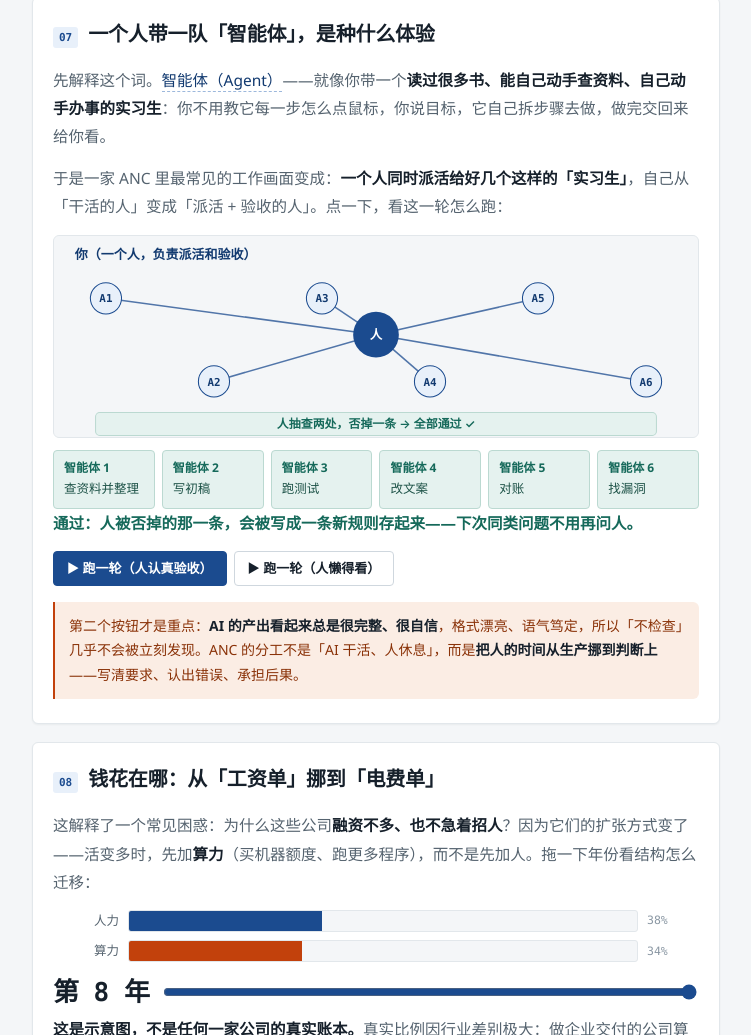
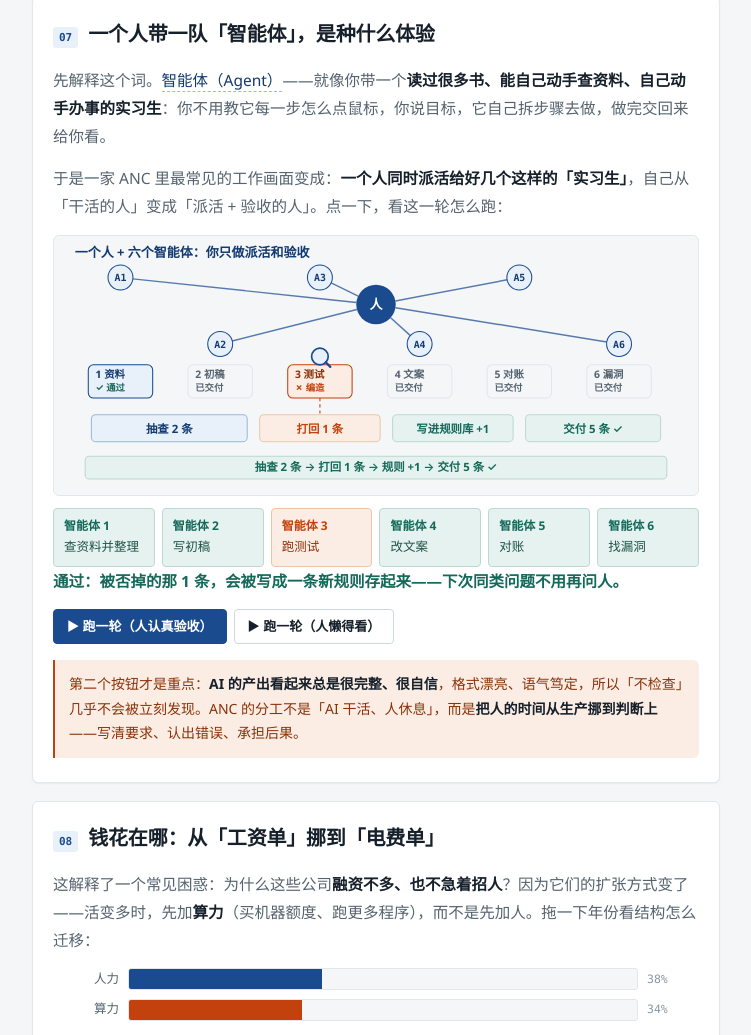
Before and after one commit to liomoremix/ai-daily, a plain HTML site: page d/2026-11-03/index.html in a window 1280 px wide. Shown: the part 5547-6582 px from the top of the page, without its empty margins (264-1015 px from the left). Drawn offline with Linux system fonts and the light colour scheme.

Commit message:
docs: AI 每日一识 2026-11-03

```diff
--- a/d/2026-11-03/index.html
+++ b/d/2026-11-03/index.html
@@ -403,7 +403,7 @@ footer li{margin-bottom:5px;word-break:break-all}
   <p class="rv">先解释这个词。<span class="term" data-explained>智能体（Agent）</span>——就像你带一个<b>读过很多书、能自己动手查资料、自己动手办事的实习生</b>：你不用教它每一步怎么点鼠标，你说目标，它自己拆步骤去做，做完交回来给你看。</p>
   <p class="rv">于是一家 ANC 里最常见的工作画面变成：<b>一个人同时派活给好几个这样的「实习生」</b>，自己从「干活的人」变成「派活 + 验收的人」。点一下，看这一轮怎么跑：</p>
   <div class="team rv">
-    <svg class="stage" id="team" viewBox="0 0 620 194" role="img" aria-label="一个人给六个智能体派活，产出回流后由人验收"></svg>
+    <svg class="stage" id="team" viewBox="0 0 620 250" role="img" aria-label="一个人给六个智能体派活：认真验收会抽查并打回错误的一条，懒得看则把六条含错误的产出一起交付"></svg>
     <div class="flow" id="jobs"></div>
     <p class="verdict" id="verdict">按「跑一轮」开始。</p>
     <div class="btnrow">
@@ -997,57 +997,152 @@ if(RM){ $('#hero').classList.add('in'); } else { requestAnimationFrame(function(
   var host=$('#team'), jobs=$('#jobs'), verdict=$('#verdict');
   if(!host) return;
   var TASKS=['查资料并整理','写初稿','跑测试','改文案','对账','找漏洞'];
+  var SHORT=['资料','初稿','测试','文案','对账','漏洞'];
+  var AX=[64,160,256,352,448,544], AY=[40,104,40,104,40,104];
+  var HX=310, HY=66, CW=62, CH=32, CY=124, BAD=2;
   jobs.innerHTML=TASKS.map(function(t,i){
     return '<span class="job" data-i="'+i+'"><b>智能体 '+(i+1)+'</b><span>'+t+'</span></span>';
   }).join('');
+
+  var CHIP=[{x:36,w:150},{x:198,w:116},{x:326,w:116},{x:454,w:130}];
+  var STY={
+    dim:['#F4F6F8','#E2E7EB','#8A97A3'],
+    info:['#E8F0FA','#9BB8DC','#123A70'],
+    hot:['#FBEDE4','#EBC6AE','#C2410C'],
+    good:['#E5F2EF','#BBD9D1','#15695A']
+  };
+  function chip(i,label,state){
+    var c=CHIP[i], st=STY[state];
+    return rect(c.x,172,c.w,26,st[0],4,'stroke="'+st[1]+'"')+
+      txt(c.x+c.w/2,189.5,label,11,st[2],'middle','600');
+  }
+  function lens(x,y,hot){
+    var col=hot?'#C2410C':'#1B4B8F', fill=hot?'#FBEDE4':'#E8F0FA';
+    var g=circ(x,y,8,fill,'stroke="'+col+'" stroke-width="1.6"');
+    g+=line(x+5.6,y+5.6,x+10,y+10,col,2.2,'stroke-linecap="round"');
+    if(hot) g+=txt(x,y+3.2,'×',9.5,col,'middle','700');
+    return g;
+  }
+
   function frame(p,lazy){
-    var s=txt(20,22,'你（一个人，负责派活和验收）',12.5,'#123A70','start','650');
-    var px=310, py=95;
-    for(var i=0;i<6;i++){
-      var ang=Math.PI*(0.15+ i*0.28);
-      var x=px+Math.cos(ang)*230*(i%2?-1:1)*(i<3?0.75:1);
-      x=px+(i-2.5)*104;
-      var y=i%2?140:60;
-      var on=p> (i+1)/9;
-      s+=line(px,py,x,y,on?'#1B4B8F':'#E2E7EB',1.5,'opacity="'+(on?0.75:0.4)+'"');
-      s+=circ(x,y,15,on?'#E8F0FA':'#F4F6F8','stroke="'+(on?'#1B4B8F':'#CFD7DE')+'"');
-      s+=txt(x,y+4,'A'+(i+1),10.5,on?'#123A70':'#8A97A3','middle','700','var(--mono)');
+    var s=txt(20,20,'一个人 + 六个智能体：你只做派活和验收',12.5,'#123A70','start','650');
+    var i,x,y,on;
+
+    /* 派活：连线从人这里长到六个智能体 */
+    for(i=0;i<6;i++){
+      x=AX[i]; y=AY[i];
+      var dx=x-HX, dy=y-HY, len=Math.sqrt(dx*dx+dy*dy), ux=dx/len, uy=dy/len;
+      on=ease(clamp(p,0.03+i*0.016,0.13+i*0.016));
+      var sx=HX+ux*19, sy=HY+uy*19;
+      s+=line(sx,sy,lerp(sx,x-ux*12,on),lerp(sy,y-uy*12,on),'#1B4B8F',1.4,'opacity="'+(0.22+0.5*on)+'"');
+      s+=circ(x,y,12,on>0.6?'#E8F0FA':'#F4F6F8','stroke="'+(on>0.6?'#1B4B8F':'#CFD7DE')+'"');
+      s+=txt(x,y+3.6,'A'+(i+1),9.5,on>0.6?'#123A70':'#8A97A3','middle','700','mono');
     }
-    s+=circ(px,py,22,'#1B4B8F'); s+=txt(px,py+4.5,'人',12,'#fff','middle','700');
-    var tk=clamp(p,0.15,0.75);
-    var tx=lerp(px,562,tk), ty=lerp(py,200,tk);
-    if(p>0.12&&p<0.8) s+=circ(tx,ty,4.5,'#C2410C');
-    s+=rect(40,170,540,22,p>0.8?(lazy?'#FBEDE4':'#E5F2EF'):'#F4F6F8',4,'stroke="'+(p>0.8?(lazy?'#EBC6AE':'#BBD9D1'):'#E2E7EB')+'"');
-    s+=txt(310,185,p<=0.12?'等你派活':(p<0.8?'六个智能体同时在跑，产出正往回流…':(lazy?'人没看 → 一处编造直接发出去了 ✗':'人抽查两处，否掉一条 → 全部通过 ✓')),
-      11.5,p>0.8?(lazy?'#C2410C':'#15695A'):'#8A97A3','middle','600');
+    s+=circ(HX,HY,19,'#1B4B8F')+txt(HX,HY+4.6,'人',12.5,'#fff','middle','700');
+
+    /* 产出回流：六张卡依次出现；第 3 张是要命的测试结果 */
+    var seen1=!lazy&&p>=0.585;
+    for(i=0;i<6;i++){
+      var t=ease(clamp(p,0.16+i*0.05,0.27+i*0.05));
+      if(t<=0.01) continue;
+      var isBad=i===BAD&&(lazy?p>=0.86:p>=0.675);
+      var isSeen=i===0&&seen1;
+      var fill='#F4F6F8', bd='#E2E7EB', ink='#55636F', sc='#8A97A3', st='';
+      if(isBad){ fill='#FBEDE4'; bd='#C2410C'; ink='#8A3208'; sc='#C2410C'; st='✗ 编造'; }
+      else if(isSeen){ fill='#E8F0FA'; bd='#1B4B8F'; ink='#123A70'; sc='#15695A'; st='✓ 通过'; }
+      else if(p>=0.86){ st='已交付'; sc='#55636F'; }
+      var cx=AX[i]-CW/2;
+      s+='<g opacity="'+t.toFixed(2)+'" transform="translate(0 '+(1-t)*7+')">'+
+        rect(cx,CY,CW,CH,fill,5,'stroke="'+bd+'"')+
+        txt(cx+7,CY+12.5,(i+1)+' '+SHORT[i],10,ink,'start','600')+
+        (st?txt(cx+7,CY+25.5,st,9,sc,'start','650'):'')+
+      '</g>';
+    }
+
+    /* 认真验收：放大镜停在要看的卡片上，虚线框标出正在看哪一条 */
+    if(!lazy&&p>=0.54&&p<0.86){
+      var ti=p<0.64?0:2;
+      s+=rect(AX[ti]-CW/2-4,CY-4,CW+8,CH+8,'none',7,
+        'stroke="'+(ti===2&&p>=0.675?'#C2410C':'#1B4B8F')+'" stroke-width="1.2" stroke-dasharray="4 3" opacity="0.8"');
+    }
+    var lx=HX, ly=104;
+    if(!lazy&&p>=0.54){
+      if(p<0.585){ var a=ease(clamp(p,0.54,0.585)); lx=lerp(HX,AX[0],a); ly=lerp(104,116,a); }
+      else if(p<0.64){ lx=AX[0]; ly=116; }
+      else { var b=ease(clamp(p,0.64,0.695)); lx=lerp(AX[0],AX[2],b); ly=116; }
+    }
+    s+=lens(lx,ly,lazy&&p>=0.54);
+    if(lazy&&p>=0.54){
+      s+=rect(241,96,58,16,'#FBEDE4',8,'stroke="#EBC6AE"');
+      s+=txt(270,107.5,'跳过验收',9.5,'#C2410C','middle','700');
+    }
+
+    /* 打回的那一条落到下面的处理位 */
+    if(!lazy&&p>=0.675) s+=line(AX[2],CY+CH,AX[2],172,'#C2410C',1.4,'stroke-dasharray="3 3" opacity="0.75"');
+
+    if(!lazy){
+      var c1;
+      if(p<0.54) c1=['抽查 0 条','dim'];
+      else if(p<0.64) c1=['正在抽查第 1 条','info'];
+      else if(p<0.695) c1=['正在抽查第 3 条','info'];
+      else c1=['抽查 2 条','info'];
+      s+=chip(0,c1[0],c1[1])+
+        chip(1,p>=0.675?'打回 1 条':'打回 0 条',p>=0.675?'hot':'dim')+
+        chip(2,p>=0.72?'写进规则库 +1':'规则库 +0',p>=0.72?'good':'dim')+
+        chip(3,p>=0.86?'交付 5 条 ✓':'交付中…',p>=0.86?'good':'dim');
+    } else {
+      s+=chip(0,'抽查 0 条','dim')+chip(1,'打回 0 条','dim')+chip(2,'规则库 +0','dim')+
+        chip(3,p>=0.86?'交付 6 条 ✗':'交付中…',p>=0.86?'hot':'dim');
+    }
+
+    var bf='#F4F6F8', bl='#E2E7EB', bi='#55636F', msg;
+    if(p<0.06) msg='等你派活…';
+    else if(p<0.16) msg='① 派活：六个智能体同时开工';
+    else if(p<0.54) msg='② 产出回流：六份结果交回来，看起来都很完整';
+    else if(!lazy){
+      if(p<0.64) msg='③ 认真验收：先抽查第 1 条…';
+      else if(p<0.695) msg='③ 认真验收：再抽查第 3 条…';
+      else if(p<0.86) msg='④ 第 3 条站不住 → 打回，并写成一条新规则';
+      else { msg='抽查 2 条 → 打回 1 条 → 规则 +1 → 交付 5 条 ✓'; bf='#E5F2EF'; bl='#BBD9D1'; bi='#15695A'; }
+    } else {
+      if(p<0.86) msg='③ 懒得看：一份都不打开，直接放过';
+      else { msg='抽查 0 条 → 6 条全部交付，其中 1 条是编造 ✗'; bf='#FBEDE4'; bl='#EBC6AE'; bi='#C2410C'; }
+    }
+    s+=rect(30,212,560,22,bf,4,'stroke="'+bl+'"');
+    s+=txt(310,226.5,msg,11,bi,'middle','600');
+
     host.innerHTML=s;
   }
-  var lazy=false, running=false;
+
+  var lazy=false, runId=0;
   function run(isLazy){
-    if(running) return; running=true; lazy=isLazy;
+    var my=++runId;
+    lazy=isLazy;
     $$('#jobs .job').forEach(function(j){ j.className='job'; });
     verdict.className='verdict'; verdict.textContent='派活中…';
-    if(RM){ frame(1,lazy);
-      $$('#jobs .job').forEach(function(j){ j.classList.add(lazy && +j.getAttribute('data-i')===2 ? 'fail' : 'pass'); });
-      finish(); return; }
+    if(RM){
+      frame(1,lazy);
+      $$('#jobs .job').forEach(function(j){ j.classList.add(+j.getAttribute('data-i')===BAD?'fail':'pass'); });
+      finish(); return;
+    }
     var t0=0;
     requestAnimationFrame(function step(now){
-      t0=t0||now; var p=Math.min(1,(now-t0)/2400);
-      frame(ease(p),lazy);
-      $$('#jobs .job').forEach(function(j,i){
+      if(my!==runId) return;
+      t0=t0||now;
+      var p=Math.min(1,(now-t0)/3200);
+      frame(p,lazy);
+      $$('#jobs .job').forEach(function(j){
         var k=+j.getAttribute('data-i');
-        if(p>0.12+k*0.09) j.classList.add('busy');
-        if(p>0.8){ j.classList.remove('busy'); j.classList.add(lazy&&k===2?'fail':'pass'); }
+        if(p>0.14+k*0.03) j.classList.add('busy');
+        if(p>=0.86){ j.classList.remove('busy'); j.classList.add(k===BAD?'fail':'pass'); }
       });
       if(p<1) requestAnimationFrame(step); else finish();
     });
   }
   function finish(){
-    running=false;
-    if(lazy){ verdict.className='verdict no'; verdict.textContent='打回：AI 的产出格式完美、语气笃定，包括它错的时候。「没看」就等于把错误自动化了。'; }
-    else { verdict.className='verdict ok'; verdict.textContent='通过：人被否掉的那一条，会被写成一条新规则存起来——下次同类问题不用再问人。'; }
+    if(lazy){ verdict.className='verdict no'; verdict.textContent='没拦住：6 条全部交付，其中 1 条是编造。「没看」等于把错误自动化了。'; }
+    else { verdict.className='verdict ok'; verdict.textContent='通过：被否掉的那 1 条，会被写成一条新规则存起来——下次同类问题不用再问人。'; }
   }
-  frame(0,false);
   $('#run').addEventListener('click',function(){
     $$('#run,#run-lazy').forEach(function(b){b.classList.remove('sel');});
     this.classList.add('sel'); run(false);
@@ -1056,7 +1151,12 @@ if(RM){ $('#hero').classList.add('in'); } else { requestAnimationFrame(function(
     $$('#run,#run-lazy').forEach(function(b){b.classList.remove('sel');});
     this.classList.add('sel'); run(true);
   });
-  if(!RM){
+  if(RM){
+    frame(1,false);
+    $$('#jobs .job').forEach(function(j){ j.classList.add(+j.getAttribute('data-i')===BAD?'fail':'pass'); });
+    finish();
+  } else {
+    frame(0,false);
     var done=false;
     var io=new IntersectionObserver(function(es){
       es.forEach(function(e){ if(e.isIntersecting&&!done){ done=true; io.disconnect(); run(false); } });
```
